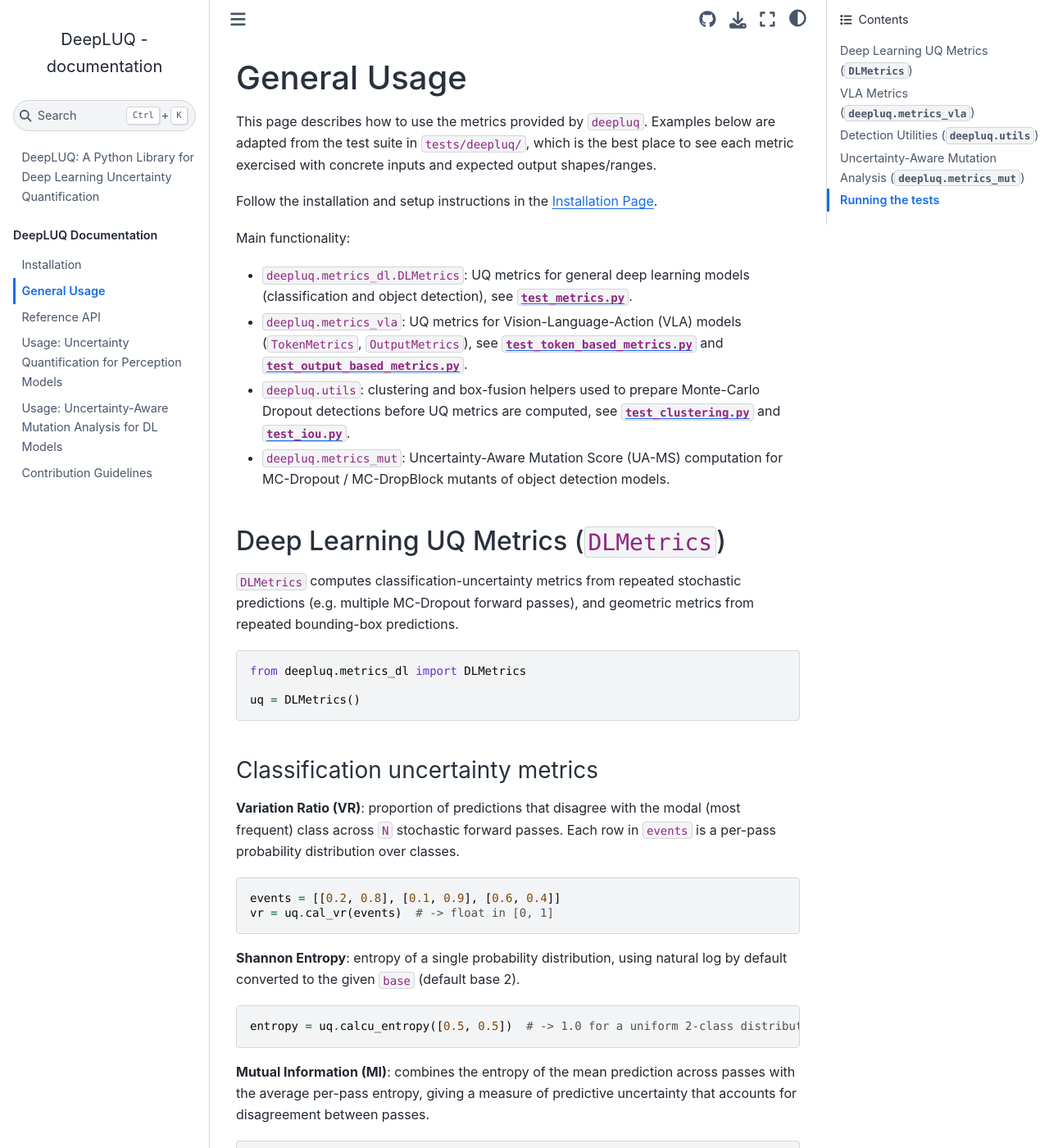
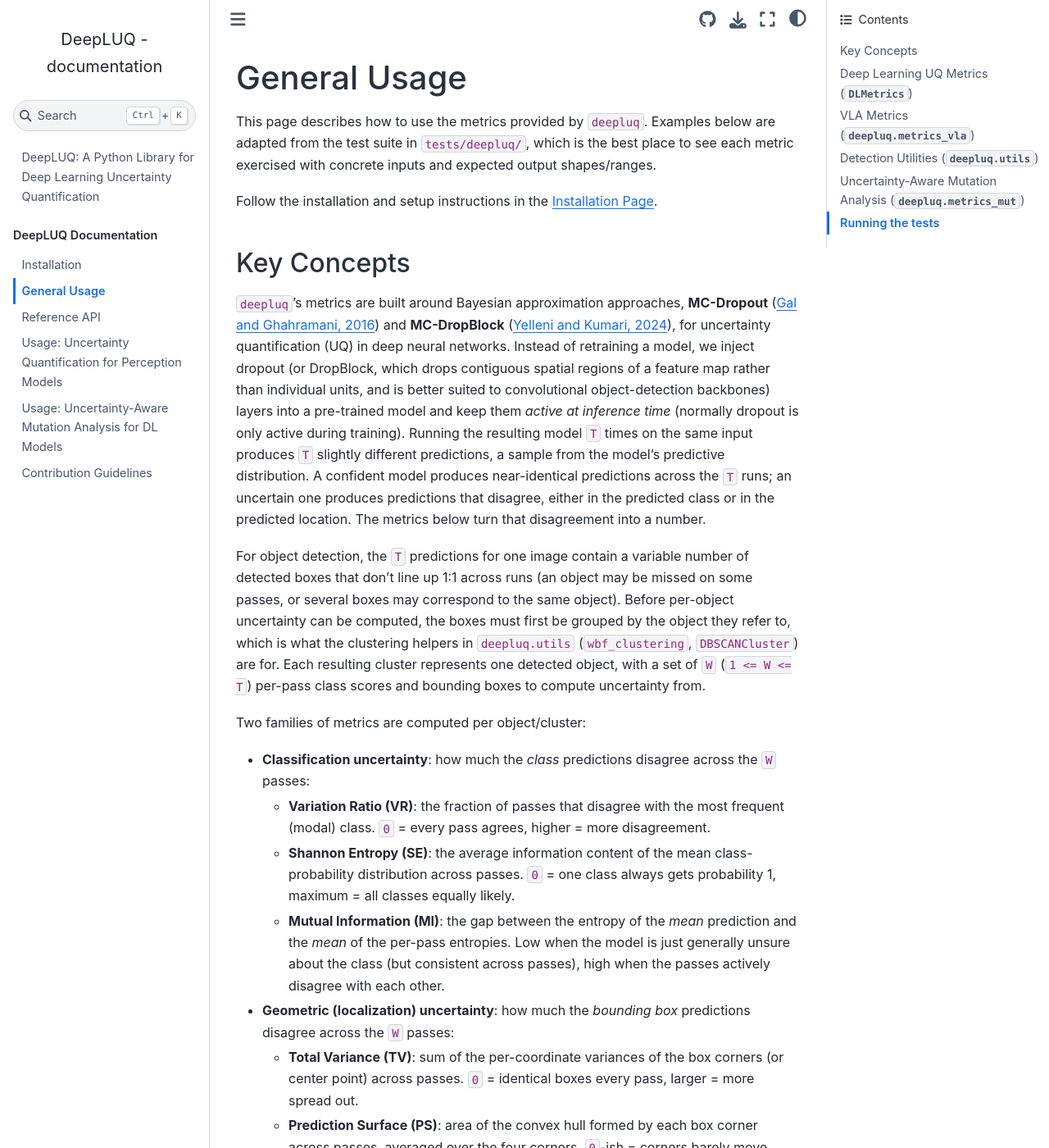
Before and after one commit to INTO-CPS-Association/DeepLUQ, a Jupyter Book: the page built from docs/general-usage.md, in a window 1280 px wide and 1400 px high. Shown: the whole window at 82% size. Built offline with Jupyter Book 1.0.4 settings and Sphinx 7.4.7 and the Sphinx Book theme 1.1.4, drawn with Linux system fonts in a browser that asks for light colours; some of the changed text lies outside the part shown.

Commit message:
add refs to general usage

```diff
--- a/docs/general-usage.md
+++ b/docs/general-usage.md
@@ -5,6 +5,80 @@ adapted from the test suite in `tests/deepluq/`, which is the best place to see
 metric exercised with concrete inputs and expected output shapes/ranges.
 
 Follow the installation and setup instructions in the [Installation Page](https://into-cps-association.github.io/DeepLUQ/docs/install.html).
+
+## Key Concepts
+
+`deepluq`'s metrics are built around Bayesian approximation approaches,
+**MC-Dropout** ([Gal and Ghahramani, 2016](http://proceedings.mlr.press/v48/gal16.html))
+and **MC-DropBlock** ([Yelleni and Kumari, 2024](https://doi.org/10.1016/j.patcog.2023.110003)),
+for uncertainty quantification (UQ) in deep neural networks.
+Instead of retraining a model, we inject dropout (or DropBlock, which drops
+contiguous spatial regions of a feature map rather than individual units,
+and is better suited to convolutional object-detection backbones) layers into
+a pre-trained model and keep them *active at inference time* (normally
+dropout is only active during training). Running the resulting model `T`
+times on the same input produces `T` slightly different predictions, a
+sample from the model's predictive distribution. A confident model produces near-identical
+predictions across the `T` runs; an uncertain one produces predictions that
+disagree, either in the predicted class or in the predicted location. The
+metrics below turn that disagreement into a number.
+
+For object detection, the `T` predictions for one image contain a variable
+number of detected boxes that don't line up 1:1 across runs (an object may be
+missed on some passes, or several boxes may correspond to the same object).
+Before per-object uncertainty can be computed, the boxes must first be
+grouped by the object they refer to, which is what the clustering helpers in
+`deepluq.utils` (`wbf_clustering`, `DBSCANCluster`) are for. Each resulting
+cluster represents one detected object, with a set of `W` (`1 <= W <= T`)
+per-pass class scores and bounding boxes to compute uncertainty from.
+
+Two families of metrics are computed per object/cluster:
+
+- **Classification uncertainty**: how much the *class* predictions disagree
+  across the `W` passes:
+  - **Variation Ratio (VR)**: the fraction of passes that disagree with the
+    most frequent (modal) class. `0` = every pass agrees, higher = more
+    disagreement.
+  - **Shannon Entropy (SE)**: the average information content of the mean
+    class-probability distribution across passes. `0` = one class always gets
+    probability 1, maximum = all classes equally likely.
+  - **Mutual Information (MI)**: the gap between the entropy of the *mean*
+    prediction and the *mean* of the per-pass entropies. Low when the model is
+    just generally unsure about the class (but consistent across passes),
+    high when the passes actively disagree with each other.
+- **Geometric (localization) uncertainty**: how much the *bounding box*
+  predictions disagree across the `W` passes:
+  - **Total Variance (TV)**: sum of the per-coordinate variances of the box
+    corners (or center point) across passes. `0` = identical boxes every
+    pass, larger = more spread out.
+  - **Prediction Surface (PS)**: area of the convex hull formed by each box
+    corner across passes, averaged over the four corners. `0`-ish = corners
+    barely move between passes, larger = more positional disagreement.
+
+These correspond to `deepluq.metrics_dl.DLMetrics`'s `cal_vr`, `calcu_entropy`,
+`calcu_mi`, `calcu_tv`, and `calcu_prediction_surface` methods used below.
+`deepluq.metrics_vla` applies the same underlying idea (disagreement across
+repeated/ensembled predictions) to VLA model outputs instead of detection
+boxes, and `deepluq.metrics_mut` uses MC-Dropout/MC-DropBlock *mutants* of a
+model to score how much a mutation affects both correctness and uncertainty
+(see [Uncertainty-Aware Mutation Analysis](uq4ma.md) for those concepts).
+
+For the full derivation, parameter choices (e.g. `T=20`), and an evaluation
+on a real sticker-detection model, see the references below.
+
+### References
+
+1. Yarin Gal and Zoubin Ghahramani. "Dropout as a Bayesian Approximation:
+   Representing Model Uncertainty in Deep Learning." In *International
+   Conference on Machine Learning (ICML)*. PMLR, 2016.
+2. Sai Harsha Yelleni and Deepshikha Kumari. "Monte Carlo DropBlock for
+   Modeling Uncertainty in Object Detection." *Pattern Recognition* 146
+   (2024): 110003.
+3. Chengjie Lu, Jiahui Wu, Shaukat Ali, and Mikkel Labori Olsen. "Assessing
+   the Uncertainty and Robustness of the Laptop Refurbishing Software." In
+   *2025 IEEE Conference on Software Testing, Verification and Validation
+   (ICST)*, Napoli, Italy, 2025, pp. 406-416.
+   [doi:10.1109/ICST62969.2025.10988977](https://doi.org/10.1109/ICST62969.2025.10988977)
 
 Main functionality:
 
```
